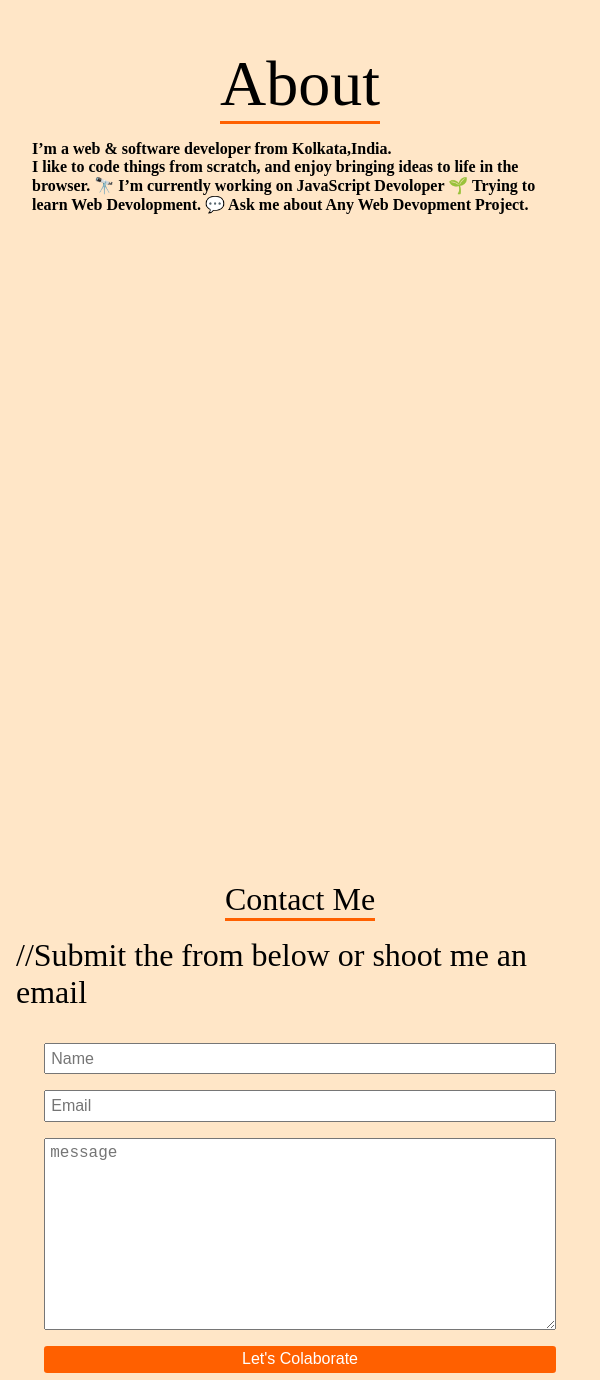
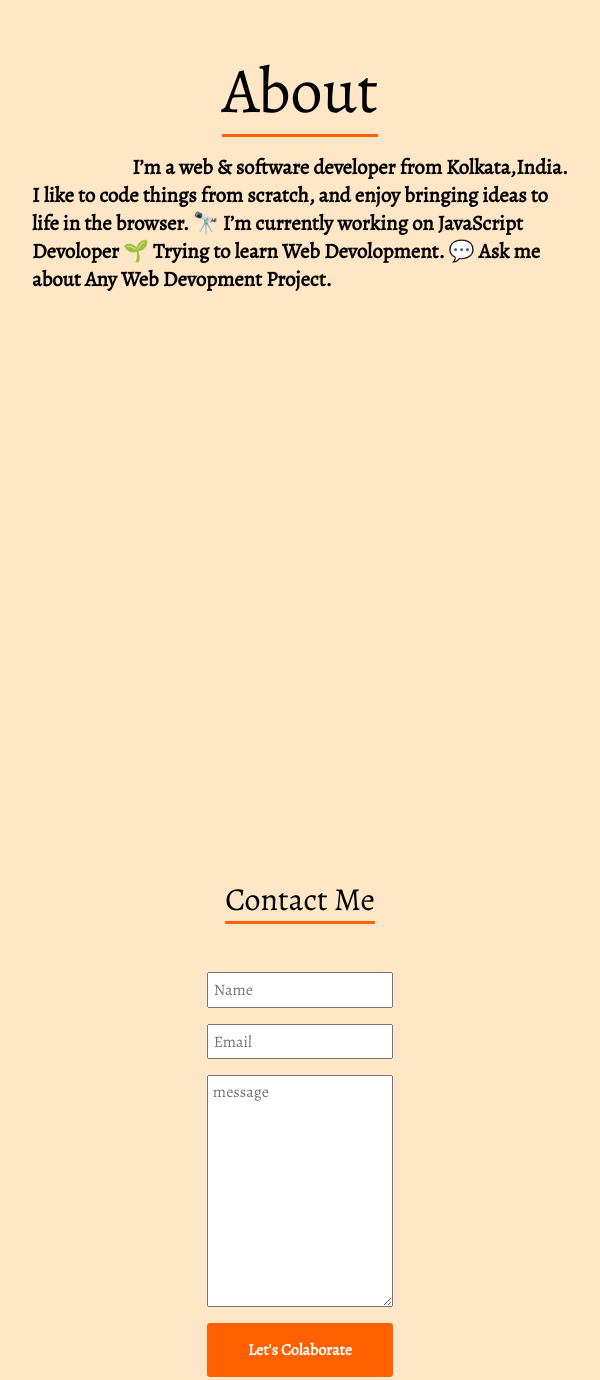
Before and after one commit to aritrazomoso/aritrazomoso.github.io, a plain HTML site: page index.html in a window 600 px wide. Shown: the part 733-2113 px from the top of the page. Drawn offline with nearby package versions, Linux system fonts and the light colour scheme.

Commit message:
fixed font issue

```diff
--- a/css/style.css
+++ b/css/style.css
@@ -2,6 +2,7 @@
   box-sizing: border-box;
   padding: 0;
   margin: 0;
+  font-family: "Alegreya", serif;
 }
 :root {
   --gray: #5c5c58;
@@ -104,12 +105,28 @@ body {
   margin-bottom: 1rem;
 }
 .about .content .detail:first-child {
-  margin-top: 2rem;
+  margin-top: 1rem;
 }
 .about .content .detail p {
-  font-size: 1rem;
+  font-size: 1.3rem;
   font-weight: bold;
 }
+.about .content .detail {
+  display: grid;
+  grid-template-columns: repeat(2, 1fr);
+  column-gap: 1rem;
+  grid-template-rows: none;
+  align-items: center;
+}
+.about .content .detail div:first-child {
+  text-align: right;
+  justify-self: end;
+}
+.about .content .detail div:last-child {
+  justify-self: start;
+  text-align: left;
+}
+
 .contact {
   display: flex;
   align-items: center;
@@ -128,7 +145,6 @@ body {
 .contact .content .title {
   margin-bottom: 1rem;
   font-size: 4rem;
-
   border-width: 0.2rem;
   margin-bottom: 1rem;
   display: flex;
@@ -136,7 +152,7 @@ body {
   align-items: center;
   justify-content: center;
 }
-.contact .content .title p:first-child {
+.contact .content .title p {
   border-bottom: 1px solid var(--deep_orage);
   border-width: 0.2rem;
 }
@@ -144,7 +160,7 @@ body {
 .contact .content input,
 textarea,
 button {
-  width: 40%;
+  width: 50vw;
   padding: 0.3rem;
   font-size: 1rem;
 }
@@ -157,7 +173,9 @@ button:hover {
 .contact .content button {
   background-color: var(--deep_orage);
   border: none;
+  padding: 1rem;
   border-radius: 0.2rem;
+  font-weight: bold;
   color: white;
 }
 
@@ -178,25 +196,32 @@ button:hover {
   border-bottom: 1px solid var(--deep_orage);
   border-width: 0.2rem;
 }
-.gallery ul {
-  list-style: none;
-}
+
 .gallery ul li img {
   width: 100%;
 }
 .gallery ul {
+  list-style: none;
   display: grid;
-  grid-template-columns: repeat(4, 25%);
+  grid-template-columns: repeat(4, 1fr);
   column-gap: 1rem;
   row-gap: 1rem;
+  justify-items: center;
 }
 
 @media only screen and (max-width: 600px) {
+  .about .content .detail {
+    grid-template-columns: 1fr;
+  }
+  .about .content .detail div:first-child {
+    text-align: left;
+    justify-self: end;
+  }
   .gallery {
     margin-top: 20%;
   }
   .gallery ul {
-    grid-template-columns: repeat(1, 100%);
+    grid-template-columns: repeat(1, 1fr);
   }
   .contact .content .title p {
     font-size: 2rem;
@@ -204,7 +229,7 @@ button:hover {
   .contact .content input,
   textarea,
   button {
-    width: 90%;
+    width: 90vw;
   }
   .navbar ul li a {
     font-size: 1rem;
@@ -215,7 +240,7 @@ button:hover {
 }
 @media screen and (max-width: 1000px) and (min-width: 600px) {
   .gallery ul {
-    grid-template-columns: repeat(2, 50%);
+    grid-template-columns: repeat(2, 1fr);
   }
   .contact .content input,
   textarea,
--- a/index.html
+++ b/index.html
@@ -4,6 +4,9 @@
 <head>
   <title></title>
   <meta charset="UTF-8" />
+  <link rel="preconnect" href="https://fonts.googleapis.com">
+  <link rel="preconnect" href="https://fonts.gstatic.com" crossorigin>
+  <link href="https://fonts.googleapis.com/css2?family=Alegreya&display=swap" rel="stylesheet">
   <meta name="viewport" content="width=device-width, initial-scale=1" />
   <link href="css/style.css" rel="stylesheet" />
 </head>
@@ -50,7 +53,6 @@
     <form method="post" action="#" class="content">
       <div class="title">
         <p class="title">Contact Me</p>
-        <p class="dark:text-gray-300 pt-2">//Submit the from below or shoot me an email</p>
       </div>
       <input type="text" name="Name" required="" id="name" placeholder="Name"><input type="email" name="Email"
         required="" id="email" placeholder="Email"><textarea name="message" rows="10" placeholder="message"
@@ -65,7 +67,7 @@
           src="https://images.unsplash.com/photo-1544256718-3bcf237f3974?ixlib=rb-4.0.3&ixid=MnwxMjA3fDB8MHxwaG90by1wYWdlfHx8fGVufDB8fHx8&auto=format&fit=crop&w=2342&q=80"
           alt="Programing"></li>
       <li><img
-          src="https://images.unsplash.com/photo-1544256718-3bcf237f3974?ixlib=rb-4.0.3&ixid=MnwxMjA3fDB8MHxwaG90by1wYWdlfHx8fGVufDB8fHx8&auto=format&fit=crop&w=2342&q=80"
+          src="https://images.unsplash.com/photo-1461749280684-dccba630e2f6?ixlib=rb-4.0.3&ixid=MnwxMjA3fDB8MHxwaG90by1wYWdlfHx8fGVufDB8fHx8&auto=format&fit=crop&w=2338&q=80"
           alt="Programing"></li>
       <li><img
           src="https://images.unsplash.com/photo-1544256718-3bcf237f3974?ixlib=rb-4.0.3&ixid=MnwxMjA3fDB8MHxwaG90by1wYWdlfHx8fGVufDB8fHx8&auto=format&fit=crop&w=2342&q=80"
```
